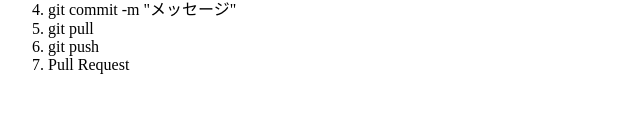
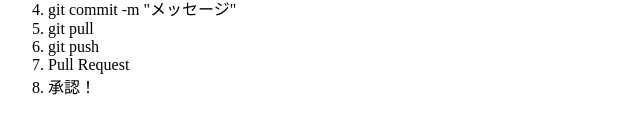
Before and after one commit to keiotoi/GitHandsOnTraining, a plain HTML site: page index.html in a window 1280 px wide. Shown: the part 202-336 px from the top of the page, 0-640 px from the left. Drawn offline with Linux system fonts and the light colour scheme.

Commit message:
Second Commit

```diff
--- a/index.html
+++ b/index.html
@@ -16,6 +16,7 @@
         <li>git pull</li>
         <li>git push</li>
         <li>Pull Request</li>
+        <li>承認！</li>
     </ol>
 </body>
 </html>
```
